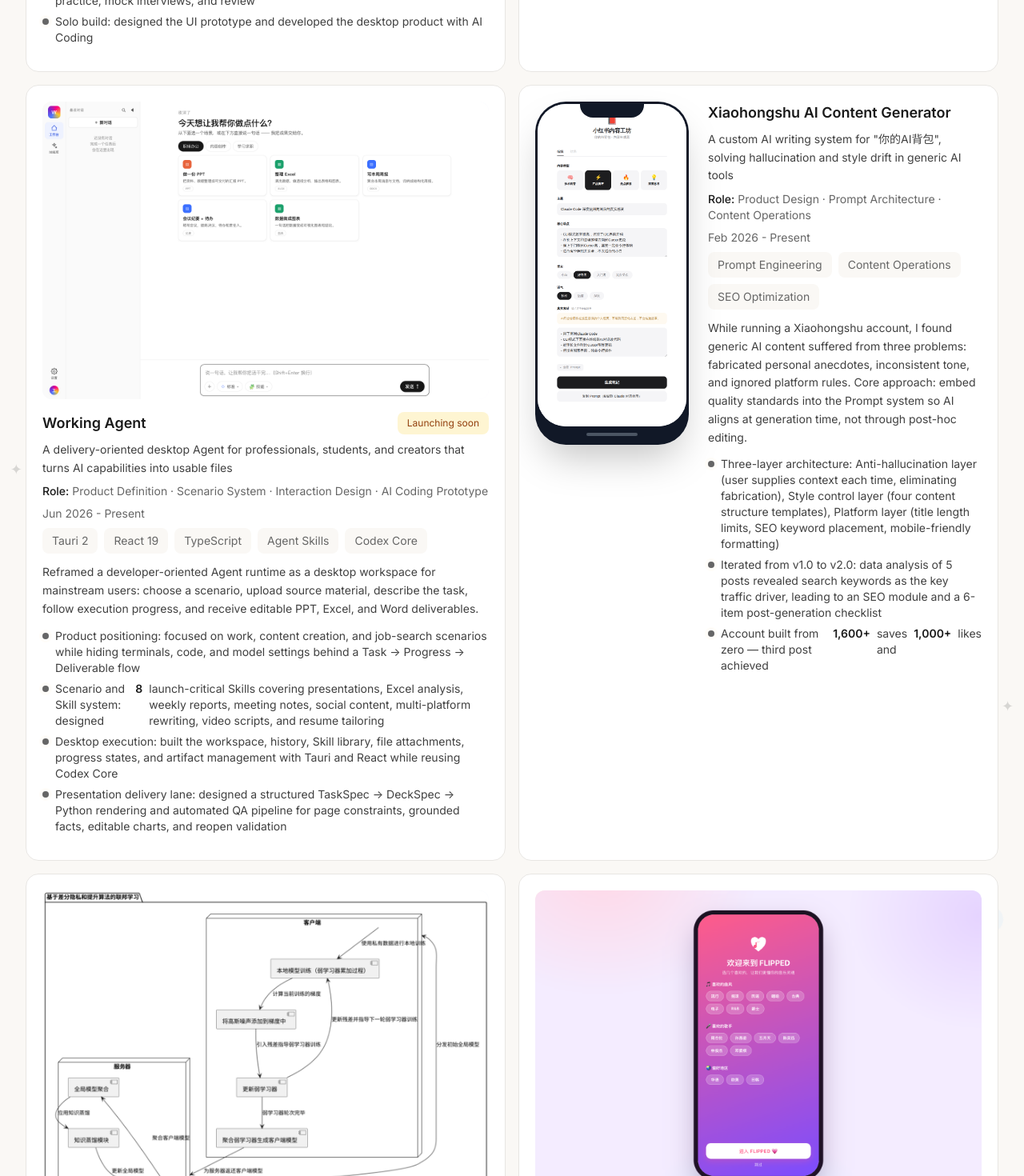
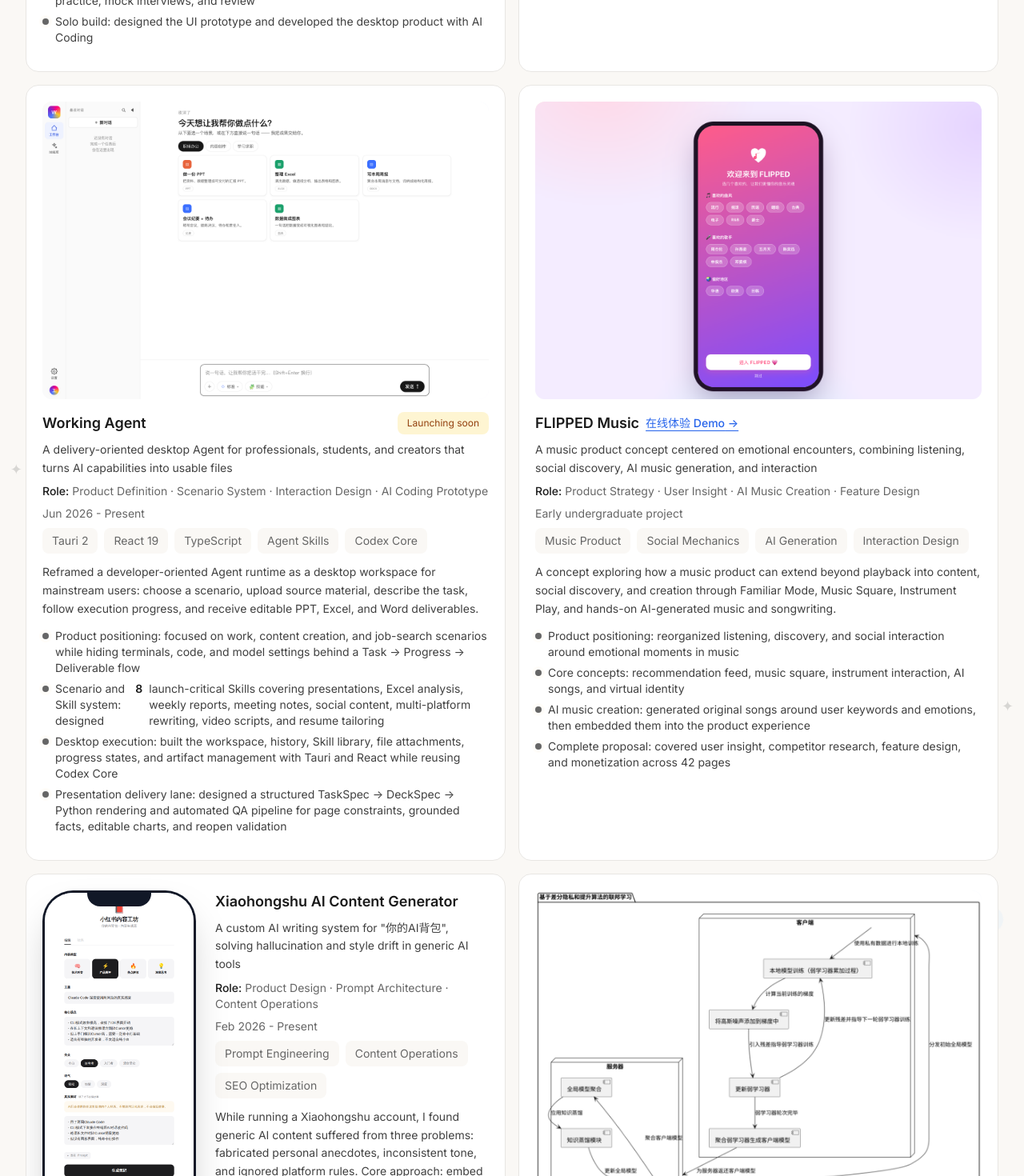
Before and after one commit to trier1147-max/personalwebsite, a Next.js app: page /en in a window 1280 px wide. Shown: the part 1300-2770 px from the top of the page at 80% size. Built offline with nearby package versions, Linux system fonts and the light colour scheme.

Commit message:
feat: 调整FLIPPED作品展示顺序

```diff
--- a/site-config.ts
+++ b/site-config.ts
@@ -64,9 +64,9 @@
     { id: 'proj2', image: '/images/project-molly.png', github: null, live: '/demos/molly/index.html', liveLabel: '在线体验 Demo', imagePortrait: false, requiresProxy: true }, // Molly 求职搭子
     { id: 'proj1', image: '/images/project-yangmenu.png', github: null, live: 'https://yangmenu-h5.vercel.app/', liveLabel: null, imagePortrait: true, requiresProxy: true }, // 洋菜单
     { id: 'proj5', image: '/images/project-working-agent.png', github: null, live: null, liveLabel: null, imagePortrait: false, requiresProxy: false }, // 工作管家
+    { id: 'proj6', image: '/images/project-flipped.png', github: null, live: '/demos/flippedmusic/index.html', liveLabel: '在线体验 Demo', imagePortrait: false, requiresProxy: false }, // FLIPPED 音乐
     { id: 'proj3', image: '/images/project-generator.png', github: null, live: null, liveLabel: null, imagePortrait: true, requiresProxy: false }, // 小红书内容生成器
     { id: 'proj4', image: '/images/project-federated.png', github: null, live: null, liveLabel: null, imagePortrait: false, requiresProxy: false }, // 联邦学习
-    { id: 'proj6', image: '/images/project-flipped.png', github: null, live: '/demos/flippedmusic/index.html', liveLabel: '在线体验 Demo', imagePortrait: false, requiresProxy: false }, // FLIPPED 音乐
   ],
 
   // Skill categories order (matches dictionary keys)
```
